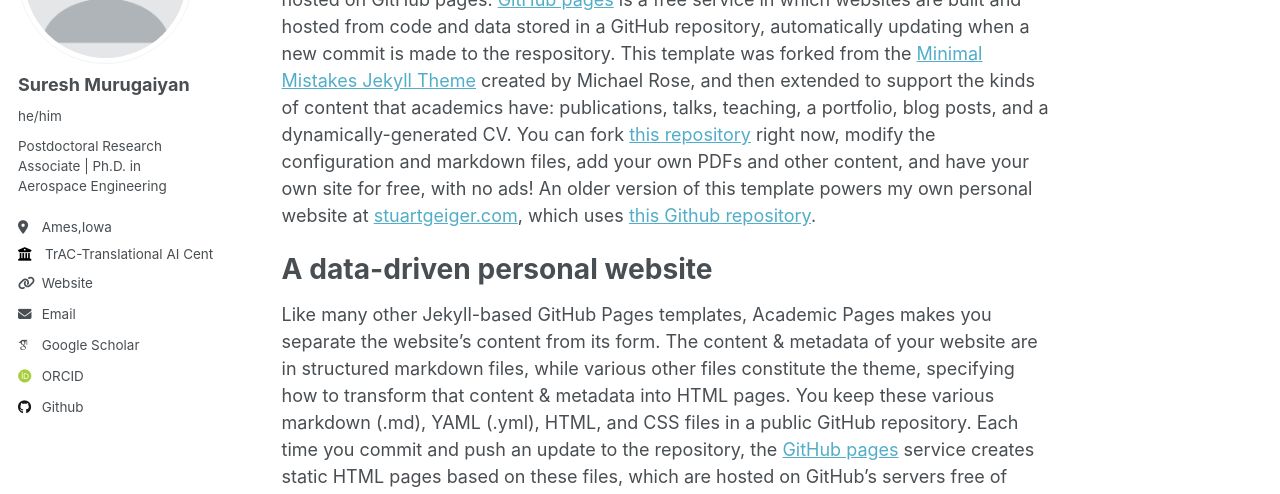
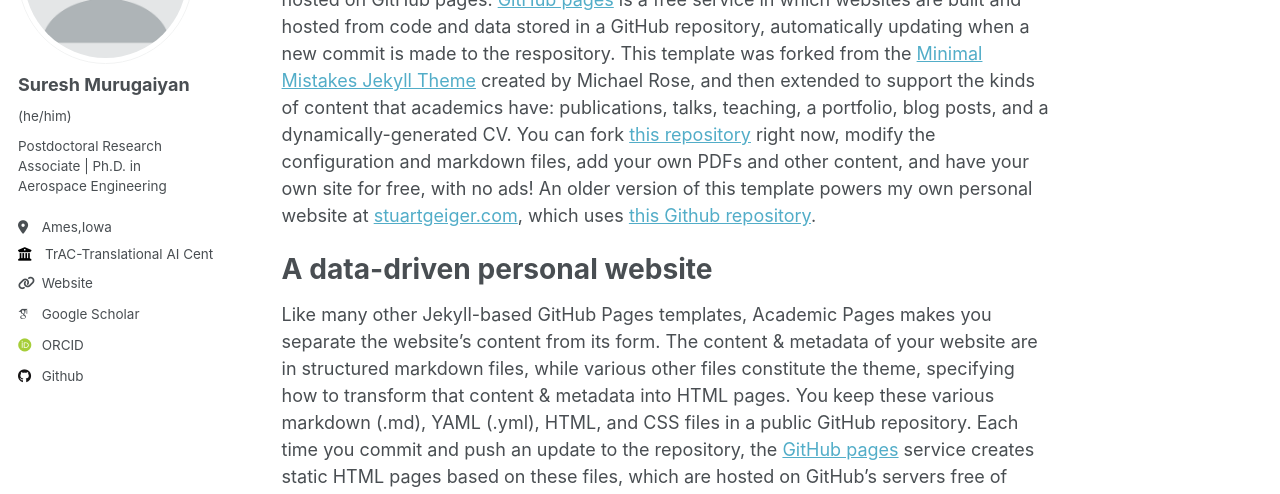
Before and after one commit to SureshMurugaiyan/SureshMurugaiyan.github.io, a Jekyll site: the page built from _pages/about.md, in a window 1280 px wide. Shown: the part 217-711 px from the top of the page. Built offline with Jekyll 4.4.1, drawn with Linux system fonts in a browser that asks for light colours; some web fonts are replaced.

Commit message:
Update _config.yml

```diff
--- a/_config.yml
+++ b/_config.yml
@@ -23,12 +23,12 @@ author:
   # Biographic information
   avatar           : "profile.png"
   name             : "Suresh Murugaiyan"
-  pronouns         : "he/him"
+  pronouns         : "(he/him)"
   bio              : "Postdoctoral Research Associate | Ph.D. in Aerospace Engineering"
   location         : "Ames,Iowa"
   employer         : "TrAC-Translational AI Center"
   uri              : "https://www.linkedin.com/in/suresh-murugaiyan-phd/"
-  email            : ""
+  email            : #
 
   # Academic websites
   arxiv            : # URL - Update with the correct link to your profile
```
